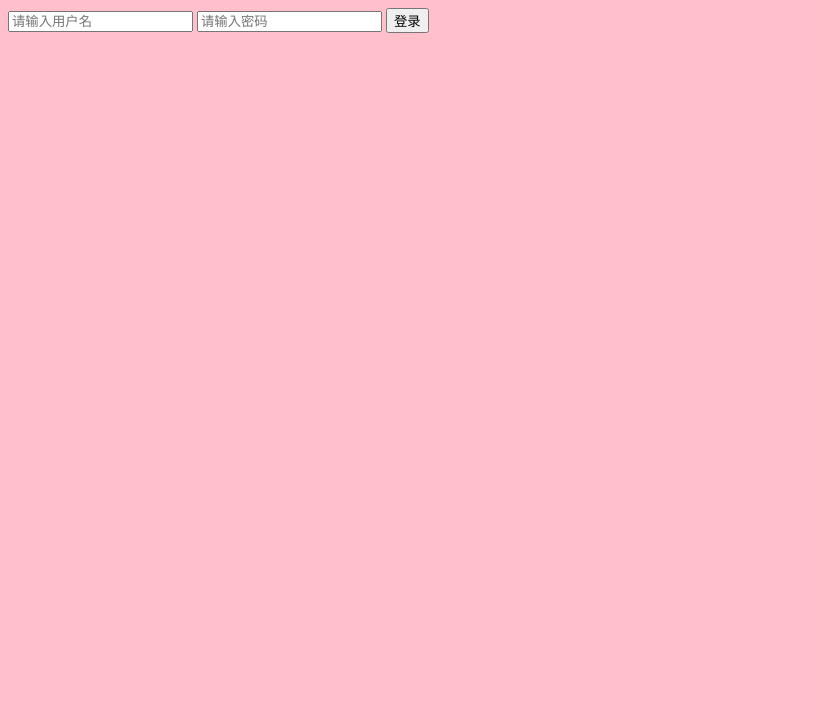
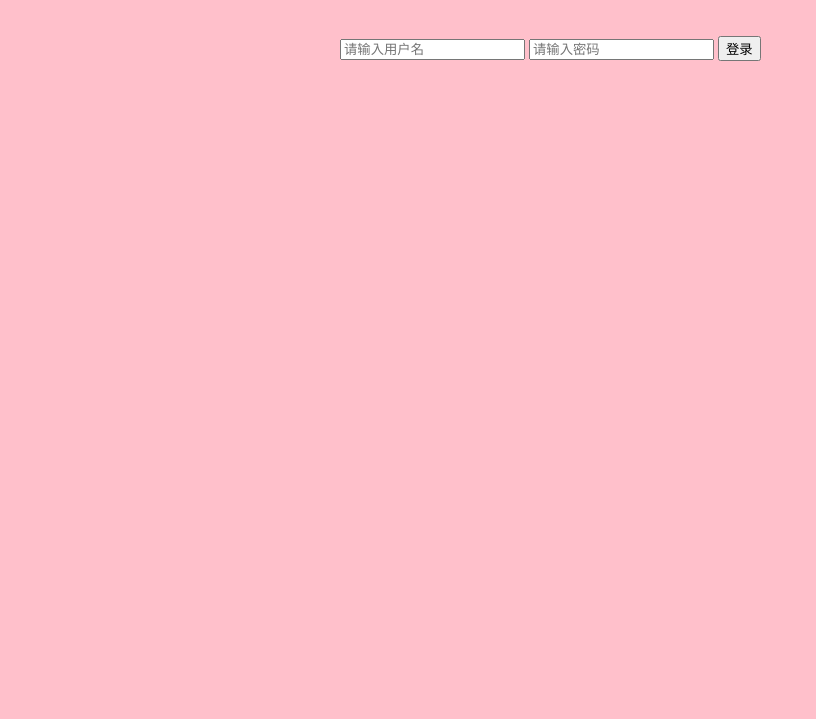
Before and after one commit to xinglovepeng2019/ddkt-pro, a plain HTML site: page index.html in a window 1280 px wide. Shown: the part 81-800 px from the top of the page, without its empty margins (0-816 px from the left). Drawn offline with Linux system fonts and the light colour scheme.

Commit message:
创建css并编写样式

```diff
--- a/css/index.css
+++ b/css/index.css
@@ -1,3 +1,9 @@
 body{
     background-color: pink;
 }
+
+.login{
+    width: 600px;
+    height: 100px;
+    margin: 50px auto;
+}
--- a/index.html
+++ b/index.html
@@ -10,7 +10,7 @@
 </head>
 <body>
     <h1>登录功能</h1>
-    <div>
+    <div class="login">
         <input type="text" name="username" placeholder="请输入用户名">
         <input type="text" name="password" placeholder="请输入密码">
         <button class="btn">登录</button>
```
